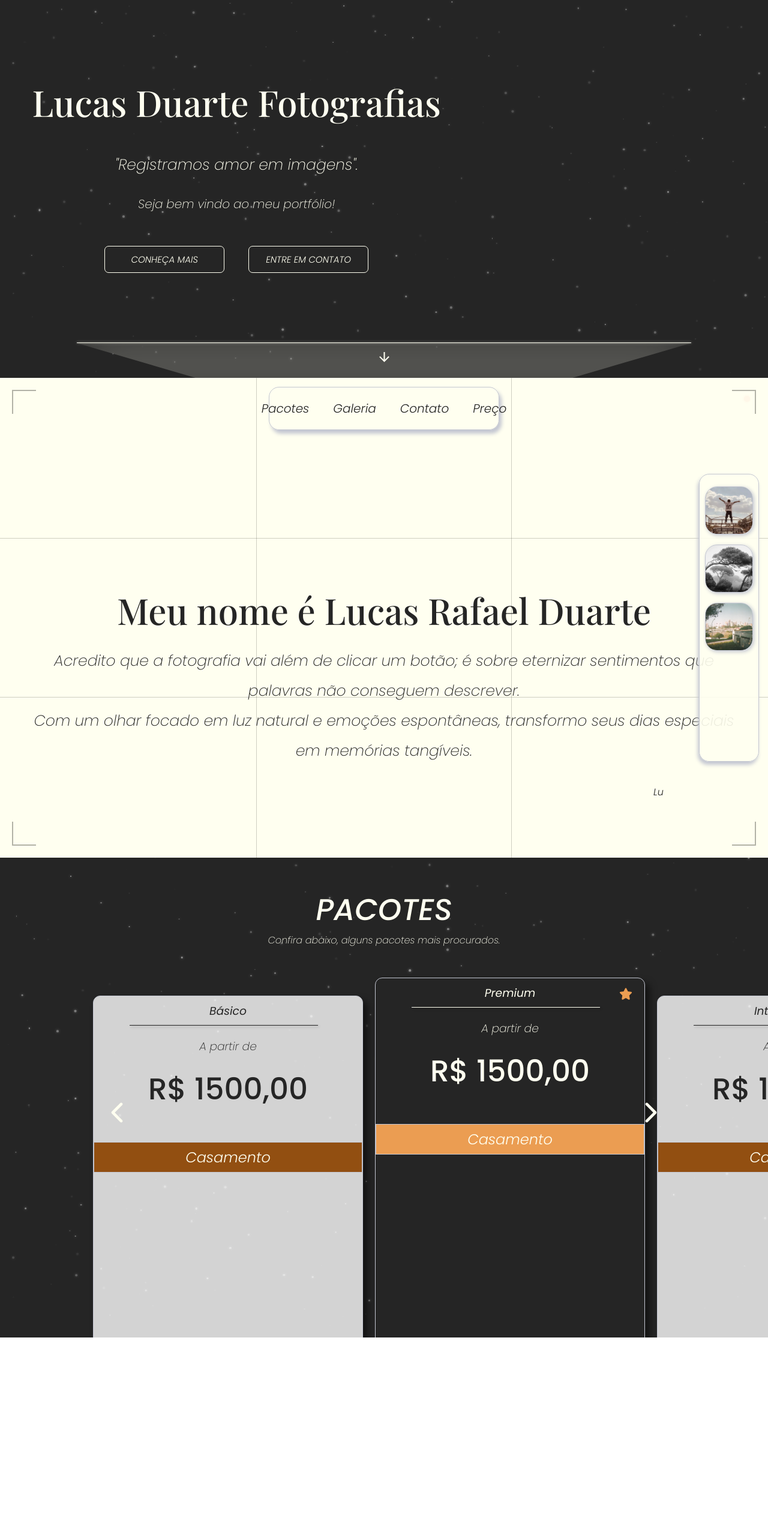
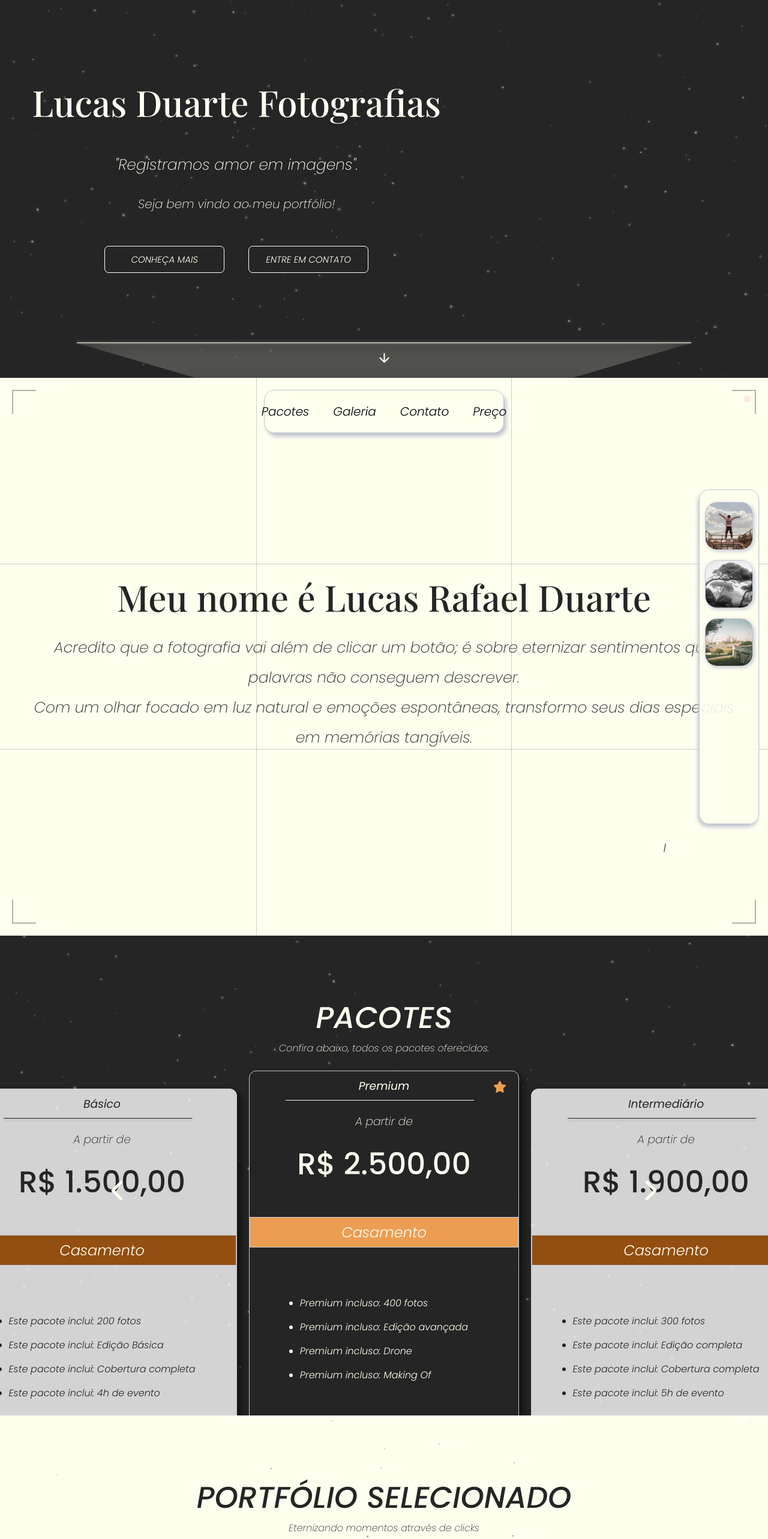
Before and after one commit to 1freelipe/react-lp-photography, a React (Create React App) app: page / in a window 1280 px wide. Shown: the part 170-2736 px from the top of the page at 60% size. Before the commit the page ends 2400 px from the top, so only its background shows below. Built offline with nearby package versions, Linux system fonts and the light colour scheme; a web font is replaced by a local one.

Commit message:
nova sessão de preços e galeria criadas

```diff
--- a/src/App.jsx
+++ b/src/App.jsx
@@ -4,6 +4,7 @@ import GlobalStyles from './styles/GlobalStyles';
 import Header from './sections/header/header';
 import About from './sections/about/about';
 import Pricing from './sections/pricing/Pricing';
+import Gallery from './sections/gallery/gallery';
 
 function App() {
   return (
@@ -12,6 +13,7 @@ function App() {
       <Header />
       <About />
       <Pricing />
+      <Gallery />
     </>
   );
 }
--- /dev/null
+++ b/src/components/ParticlesBlack/ParticlesBlack.jsx
@@ -0,0 +1,56 @@
+import React, { useState, useEffect } from 'react';
+import { SectionContainer, Grain, ContentLayer } from './styled';
+
+const ParticleSection = ({ children, id }) => {
+  const [particles, setParticles] = useState([]);
+
+  useEffect(() => {
+    const particleCount = 100;
+
+    const generatedParticles = Array.from({ length: particleCount }).map(
+      (_, i) => ({
+        id: i,
+        size: Math.random() * 3 + 1,
+        initialX: Math.random() * 100,
+        initialY: Math.random() * 100,
+        duration: Math.random() * 10 + 10,
+        delay: Math.random() * 5,
+      }),
+    );
+
+    //eslint-disable-next-line
+    setParticles(generatedParticles);
+  }, []);
+
+  return (
+    <SectionContainer id={id}>
+      {particles.map((p) => (
+        <Grain
+          key={p.id}
+          style={{
+            width: p.size,
+            height: p.size,
+            left: `${p.initialX}%`,
+            top: `${p.initialY}%`,
+            boxShadow: '0 0 4px rgba(255, 255, 255, 0.8)',
+          }}
+          animate={{
+            y: [0, -80],
+            x: [0, 20, 0],
+            opacity: [0, 0.5, 0],
+          }}
+          transition={{
+            duration: p.duration,
+            repeat: Infinity,
+            ease: 'easeInOut',
+            delay: p.delay,
+          }}
+        />
+      ))}
+
+      <ContentLayer>{children}</ContentLayer>
+    </SectionContainer>
+  );
+};
+
+export default ParticleSection;
--- /dev/null
+++ b/src/components/ParticlesBlack/styled.jsx
@@ -0,0 +1,28 @@
+import styled from 'styled-components';
+import { motion } from 'framer-motion';
+
+export const SectionContainer = styled.section`
+  position: relative;
+  width: 100%;
+  min-height: 100vh;
+  background-color: #fffff0;
+  color: #f4f4f4;
+  overflow: hidden;
+  display: flex;
+  align-items: center;
+  justify-content: center;
+`;
+
+export const ContentLayer = styled.div`
+  position: relative;
+  z-index: 10;
+  width: 100%;
+  height: 100vh;
+`;
+
+export const Grain = styled(motion.div)`
+  position: absolute;
+  background-color: #252525;
+  border-radius: 50%;
+  pointer-events: none;
+`;
--- a/src/sections/about/about.jsx
+++ b/src/sections/about/about.jsx
@@ -1,4 +1,5 @@
 import React, { useState } from 'react';
+import { useScroll, useMotionValueEvent } from 'framer-motion';
 import { TypeAnimation } from 'react-type-animation';
 
 import ViewfinderOverlay from '../../components/ViewFinderOverlay/ViewFinder';
@@ -34,8 +35,35 @@ const itemVariants = {
 
 export default function About() {
   const [activeBackground, setActiveBackground] = useState(null);
+  const [isSticky, setIsSticky] = useState(false);
+
+  const { scrollY } = useScroll();
+
+  useMotionValueEvent(scrollY, 'change', (latest) => {
+    const viewportHeight = window.innerHeight;
+
+    if (latest >= viewportHeight) {
+      setIsSticky(true);
+    } else {
+      setIsSticky(false);
+    }
+  });
 
   return (
+    <>
+      <about.DivNav
+        variants={itemVariants}
+        $hasImage={!!activeBackground}
+        $isSticky={isSticky}
+      >
+        <about.NavLinks>
+          <about.Link $hasImage={!!activeBackground}>Pacotes</about.Link>
+          <about.Link $hasImage={!!activeBackground}>Galeria</about.Link>
+          <about.Link $hasImage={!!activeBackground}>Contato</about.Link>
+          <about.Link $hasImage={!!activeBackground}>Preço</about.Link>
+        </about.NavLinks>
+      </about.DivNav>
+
       <about.AboutSection
         $bgImage={activeBackground}
         variants={containerVariants}
@@ -44,15 +72,6 @@ export default function About() {
         viewport={{ once: true, amount: 0.3 }}
       >
         <ViewfinderOverlay />
-
-      <about.DivNav variants={itemVariants} $hasImage={!!activeBackground}>
-        <about.NavLinks>
-          <about.Link $hasImage={!!activeBackground}>Pacotes</about.Link>
-          <about.Link $hasImage={!!activeBackground}>Galeria</about.Link>
-          <about.Link $hasImage={!!activeBackground}>Contato</about.Link>
-          <about.Link $hasImage={!!activeBackground}>Preço</about.Link>
-        </about.NavLinks>
-      </about.DivNav>
 
         <about.DivContent variants={itemVariants}>
           <about.MyName variants={itemVariants}>
@@ -102,5 +121,6 @@ export default function About() {
           Limpar
         </about.Clear>
       </about.AboutSection>
+    </>
   );
 }
--- a/src/sections/about/styled.jsx
+++ b/src/sections/about/styled.jsx
@@ -3,7 +3,7 @@ import { motion } from 'framer-motion';
 
 export const AboutSection = styled(motion.section)`
   width: 100%;
-  height: 100vh;
+  min-height: 100vh;
   background: ${(props) =>
     props.$bgImage
       ? `linear-gradient(rgba(0,0,0,0.8), rgba(0,0,0,0.8)), url(${props.$bgImage})`
@@ -13,7 +13,7 @@ export const AboutSection = styled(motion.section)`
   background-position: center;
   transition: background 0.5s ease-in-out;
   color: ${(props) => (props.$bgImage ? '#fffff0' : '#252525')};
-  overflow: hidden;
+  overflow: visible;
 `;
 
 export const DivNav = styled(motion.nav)`
@@ -21,7 +21,7 @@ export const DivNav = styled(motion.nav)`
   align-items: center;
   justify-content: center;
   width: 30%;
-  margin: 15px auto;
+  min-width: 400px;
   border: 1px solid
     ${(props) => (props.$hasImage ? 'rgba(255, 255, 255, 0.2)' : '#c3c6d1')};
   border-radius: 17px;
@@ -31,7 +31,12 @@ export const DivNav = styled(motion.nav)`
       : '4px 6px 6px #c3c6d1'};
   padding: 20px;
   backdrop-filter: ${(props) => (props.$hasImage ? 'blur(50px)' : 'none')};
-  transition: all 0.5s ease;
+  position: ${(props) => (props.$isSticky ? 'fixed' : 'absolute')};
+  left: 50%;
+  top: ${(props) => (props.$isSticky ? '20px' : 'calc(100vh + 20px)')};
+  transform: translateX(-50%);
+  z-index: 9999;
+  background: #fffff0;
 `;
 
 export const NavLinks = styled.ul`
@@ -77,8 +82,8 @@ export const DivContent = styled(motion.div)`
   justify-content: center;
   flex-direction: column;
   width: 1200px;
-  height: 700px;
-  margin: 50px auto;
+  height: 930px;
+  margin: 0 auto;
   border-radius: 12px;
   line-height: 2;
   text-align: center;
--- /dev/null
+++ b/src/sections/gallery/gallery.jsx
@@ -0,0 +1,19 @@
+import React from 'react';
+
+import * as gallery from './styled';
+import ParticlesBlack from '../../components/ParticlesBlack/ParticlesBlack';
+
+export default function Gallery() {
+  return (
+    <ParticlesBlack>
+      <gallery.Container>
+        <gallery.DivTitle>
+          <gallery.Title>Portfólio Selecionado</gallery.Title>
+          <gallery.Information>
+            Eternizando momentos através de clicks
+          </gallery.Information>
+        </gallery.DivTitle>
+      </gallery.Container>
+    </ParticlesBlack>
+  );
+}
--- /dev/null
+++ b/src/sections/gallery/styled.jsx
@@ -0,0 +1,33 @@
+import styled from 'styled-components';
+import { motion } from 'framer-motion';
+
+export const DivTitle = styled(motion.div)`
+  display: flex;
+  align-items: center;
+  justify-content: center;
+  flex-direction: column;
+  margin: 100px auto;
+  width: 100%;
+`;
+
+export const Title = styled.h2`
+  color: #252525;
+  font-family: 'Poppins', sans-serif;
+  font-weight: 500;
+  font-style: italic;
+  font-size: 50px;
+  text-align: center;
+  text-transform: uppercase;
+`;
+
+export const Information = styled(motion.p)`
+  font-family: 'Poppins', sans-serif;
+  font-weight: 200;
+  font-style: italic;
+  color: #252525;
+`;
+
+export const Container = styled.div`
+  background: #fffff0;
+  position: relative;
+`;
--- a/src/sections/header/styled.jsx
+++ b/src/sections/header/styled.jsx
@@ -7,7 +7,6 @@ export const DivNavLinks = styled.nav`
   justify-content: center;
   width: 650px;
   padding: 15px 20px;
-  margin: 10px auto;
   border: 1px solid #fffff0;
   border-radius: 45px;
   background: #252525;
@@ -18,8 +17,8 @@ export const DivNav = styled.div`
   display: flex;
   align-items: center;
   justify-content: space-between;
-  width: 90%;
-  margin: 0 auto;
+  width: 95%;
+  margin: 10px auto;
 `;
 
 export const Logo = styled.h2`
--- a/src/sections/pricing/Pricing.jsx
+++ b/src/sections/pricing/Pricing.jsx
@@ -1,10 +1,120 @@
-import React from 'react';
+import React, { useState } from 'react';
 import { FaStar } from 'react-icons/fa6';
 import { IoIosArrowForward, IoIosArrowBack } from 'react-icons/io';
+import { AnimatePresence } from 'framer-motion';
 
 import ParticlesSection from '../../components/ParticlesSection/ParticlesSection';
 
 import * as pricing from './styled';
+
+const packageData = [
+  {
+    id: 1,
+    title: 'Básico',
+    price: '1.500,00',
+    category: 'Casamento',
+    isPremium: false,
+    features: [
+      '200 fotos',
+      'Edição Básica',
+      'Cobertura completa',
+      '4h de evento',
+    ],
+  },
+
+  {
+    id: 2,
+    title: 'Premium',
+    price: '2.500,00',
+    category: 'Casamento',
+    isPremium: true,
+    features: ['400 fotos', 'Edição avançada', 'Drone', 'Making Of'],
+  },
+
+  {
+    id: 3,
+    title: 'Intermediário',
+    price: '1.900,00',
+    category: 'Casamento',
+    isPremium: false,
+    features: [
+      '300 fotos',
+      'Edição completa',
+      'Cobertura completa',
+      '5h de evento',
+    ],
+  },
+
+  {
+    id: 4,
+    title: 'Ensaio Pré',
+    price: '800,00',
+    category: 'Pré-Wedding',
+    isPremium: false,
+    features: [
+      '50 fotos',
+      '2 trocas de roupa',
+      'Local externo',
+      '2h de ensaio',
+    ],
+  },
+
+  {
+    id: 5,
+    title: 'Civil VIP',
+    price: '1.200,00',
+    category: 'Civil + Mini Ensaio',
+    isPremium: true,
+    features: [
+      'Cobertura cartório',
+      'Mini ensaio externo',
+      '100 fotos',
+      'Álbum P',
+    ],
+  },
+
+  {
+    id: 6,
+    title: 'Aniversário',
+    price: '1.000,00',
+    category: 'Eventos',
+    isPremium: false,
+    features: [
+      '150 fotos',
+      'Cobertura 4h',
+      'Link Digital',
+      'Tratamento básico',
+    ],
+  },
+];
+
+const slideVariants = {
+  enter: (direction) => ({
+    x: direction > 0 ? '100%' : '-100%',
+    opacity: 0,
+    position: 'absolute',
+    top: 0,
+    left: 0,
+    width: '100%',
+  }),
+  center: {
+    zIndex: 1,
+    x: 0,
+    opacity: 1,
+    position: 'relative',
+    transition: { duration: 0.6, ease: 'easeInOut' },
+  },
+  exit: (direction) => ({
+    zIndex: 0,
+    x: direction < 0 ? '100%' : '-100%',
+    top: 0,
+    left: 0,
+    width: '100%',
+    opacity: 0,
+    position: 'absolute',
+    transition: { duration: 0.6, ease: 'easeInOut' },
+  }),
+};
 
 const containerVariants = {
   hidden: { opacity: 0 },
@@ -25,25 +135,33 @@ const itemVariants = {
   },
 };
 
-const leftCardVariants = {
-  hidden: { x: 100, opacity: 0 },
-  visible: {
-    x: 0,
-    opacity: 1,
-    transition: { duration: 0.8, ease: 'easeInOut' },
-  },
+export default function Pricing() {
+  const [index, setIndex] = useState(0);
+  const [direction, setDirection] = useState(0);
+  const itemsPerPage = 3;
+
+  const nextStep = () => {
+    setDirection(1);
+    if (index + itemsPerPage < packageData.length) {
+      setIndex(index + itemsPerPage);
+    } else {
+      setIndex(0);
+    }
   };
 
-const rigthCardVariants = {
-  hidden: { x: -100, opacity: 0 },
-  visible: {
-    x: 0,
-    opacity: 1,
-    transition: { duration: 0.8, ease: 'easeInOut' },
-  },
+  const prevStep = () => {
+    setDirection(1);
+    if (index - itemsPerPage >= 0) {
+      setIndex(index - itemsPerPage);
+    } else {
+      setIndex(
+        Math.floor((packageData.length - 1) / itemsPerPage) * itemsPerPage,
+      );
+    }
   };
 
-export default function Pricing() {
+  const visiblePackages = packageData.slice(index, index + itemsPerPage);
+
   return (
     <ParticlesSection>
       <pricing.DivInformation
@@ -54,57 +172,95 @@ export default function Pricing() {
       >
         <pricing.Title variants={itemVariants}>Pacotes</pricing.Title>
         <pricing.Information variants={itemVariants}>
-          Confira abaixo, alguns pacotes mais procurados.
+          Confira abaixo, todos os pacotes oferecidos.
         </pricing.Information>
       </pricing.DivInformation>
 
+      <div
+        style={{
+          position: 'relative',
+          width: '100%',
+          overflow: 'hidden',
+          display: 'flex',
+          justifyContent: 'center',
+          minHeight: '800px',
+        }}
+      >
+        <AnimatePresence initial={false} mode="popLayout" custom={direction}>
           <pricing.PricingDiv
-        variants={containerVariants}
-        initial="hidden"
+            key={index}
+            custom={direction}
+            variants={slideVariants}
+            initial="enter"
+            animate="center"
+            exit="exit"
             whileInView="visible"
             viewport={{ once: true, amount: 0.3 }}
           >
+            {visiblePackages.map((item) => (
               <pricing.CardPricing
-          variants={rigthCardVariants}
+                key={item.id}
+                className={item.isPremium ? 'cardFloat' : ''}
                 whileHover={{ scale: 1.05 }}
+                variants={itemVariants}
               >
-          <pricing.Subtitle>Básico</pricing.Subtitle>
-          <pricing.PriceTitle>A partir de</pricing.PriceTitle>
-          <pricing.Price>R$ 1500,00</pricing.Price>
-          <pricing.Package>Casamento</pricing.Package>
-        </pricing.CardPricing>
-
-        <pricing.CardPricing
-          className="cardFloat"
-          variants={itemVariants}
-          whileHover={{ scale: 1.05 }}
-        >
-          <pricing.Subtitle $isPremium>
-            Premium <FaStar className="star" />
+                <pricing.Subtitle $isPremium={item.isPremium}>
+                  {item.title} {item.isPremium && <FaStar className="star" />}
                 </pricing.Subtitle>
 
-          <pricing.PriceTitle $isPremium>A partir de</pricing.PriceTitle>
-          <pricing.Price $isPremium>R$ 1500,00</pricing.Price>
-          <pricing.Package $isPremium>Casamento</pricing.Package>
+                <pricing.PriceTitle $isPremium={item.isPremium}>
+                  A partir de
+                </pricing.PriceTitle>
+                <pricing.Price $isPremium={item.isPremium}>
+                  R$ {item.price}
+                </pricing.Price>
+                <pricing.Package $isPremium={item.isPremium}>
+                  {item.category}
+                </pricing.Package>
+
+                <pricing.DivItems>
+                  <pricing.ContentList $isPremium={item.isPremium}>
+                    {item.features.map((feature, i) => (
+                      <pricing.ListItems key={i}>
+                        {item.isPremium
+                          ? `Premium incluso: ${feature}`
+                          : `Este pacote inclui: ${feature}`}
+                      </pricing.ListItems>
+                    ))}
+                  </pricing.ContentList>
+                </pricing.DivItems>
+
+                <pricing.CTA
+                  $isPremium={item.isPremium}
+                  animate={item.isPremium ? { x: [0, -5, 5, -5, 5, 0] } : {}}
+                  transition={
+                    item.isPremium
+                      ? {
+                          duration: 0.5,
+                          ease: 'easeInOut',
+                          delay: 5,
+                          repeat: Infinity,
+                          repeatDelay: 5,
+                        }
+                      : { duration: 0.5, ease: 'easeInOut' }
+                  }
+                  whileHover={{ scale: 1.05 }}
+                  whileTap={{ scale: 0.95 }}
+                >
+                  {item.isPremium ? 'Quero esse!' : 'Entrar em contato'}
+                </pricing.CTA>
               </pricing.CardPricing>
-
-        <pricing.CardPricing
-          variants={leftCardVariants}
-          whileHover={{ scale: 1.05 }}
-        >
-          <pricing.Subtitle>Intermediário</pricing.Subtitle>
-          <pricing.PriceTitle>A partir de</pricing.PriceTitle>
-          <pricing.Price>R$ 1500,00</pricing.Price>
-          <pricing.Package>Casamento</pricing.Package>
-        </pricing.CardPricing>
+            ))}
           </pricing.PricingDiv>
+        </AnimatePresence>
+      </div>
 
       <pricing.DivArrow>
-        <IoIosArrowForward className="Arrow" />
+        <IoIosArrowForward className="Arrow" onClick={nextStep} />
       </pricing.DivArrow>
 
       <pricing.DivArrow>
-        <IoIosArrowBack className="Arrow1" />
+        <IoIosArrowBack className="Arrow1" onClick={prevStep} />
       </pricing.DivArrow>
     </ParticlesSection>
   );
--- a/src/sections/pricing/styled.jsx
+++ b/src/sections/pricing/styled.jsx
@@ -16,7 +16,7 @@ export const Title = styled(motion.h2)`
   font-style: italic;
   font-size: 50px;
   text-align: center;
-  margin-top: 50px;
+  margin-top: 100px;
   text-transform: uppercase;
 `;
 
@@ -32,9 +32,7 @@ export const PricingDiv = styled(motion.section)`
   align-items: center;
   justify-content: center;
   width: 1700px;
-  height: 700px;
   gap: 20px;
-  margin: 80px auto;
   position: relative;
 `;
 
@@ -52,6 +50,7 @@ export const DivArrow = styled.div`
     top: 50%;
     right: 170px;
     font-size: 50px;
+    z-index: 100;
   }
 
   .Arrow1 {
@@ -60,12 +59,13 @@ export const DivArrow = styled.div`
     top: 50%;
     left: 170px;
     font-size: 50px;
+    z-index: 100;
   }
 `;
 
 export const CardPricing = styled(motion.div)`
   width: 450px;
-  height: 100%;
+  height: 690px;
   background-color: rgba(255, 255, 255, 0.8);
   border-radius: 12px;
   border: 1px solid #c3c6d1;
@@ -142,3 +142,46 @@ export const Package = styled.h2`
   text-align: center;
   margin-top: 50px;
 `;
+
+export const DivItems = styled.div`
+  width: 90%;
+  display: flex;
+  align-items: center;
+  justify-content: center;
+  margin: 80px auto;
+`;
+
+export const ContentList = styled.ul`
+  display: flex;
+  align-items: flex-start;
+  justify-content: flex-start;
+  flex-direction: column;
+  color: ${(props) => (props.$isPremium ? '#fffff0' : '#252525')};
+  gap: 15px;
+`;
+
+export const ListItems = styled.li`
+  font-family: 'Poppins', sans-serif;
+  font-weight: 300;
+  font-style: italic;
+  font-size: 16px;
+`;
+
+export const CTA = styled(motion.button)`
+  display: flex;
+  align-items: center;
+  justify-content: center;
+  width: 200px;
+  padding: 10px;
+  border: none;
+  border: 1px solid #fffff0;
+  font-family: 'Poppins', sans-serif;
+  font-weight: 500;
+  font-size: 15 px;
+  font-style: italic;
+  background: ${(props) => (props.$isPremium ? '#EB9D52' : '#252525')};
+  color: #fffff0;
+  margin: 0 auto;
+  border-radius: 12px;
+  cursor: pointer;
+`;
```
Lines whose indentation alone changed are shown as unchanged.
